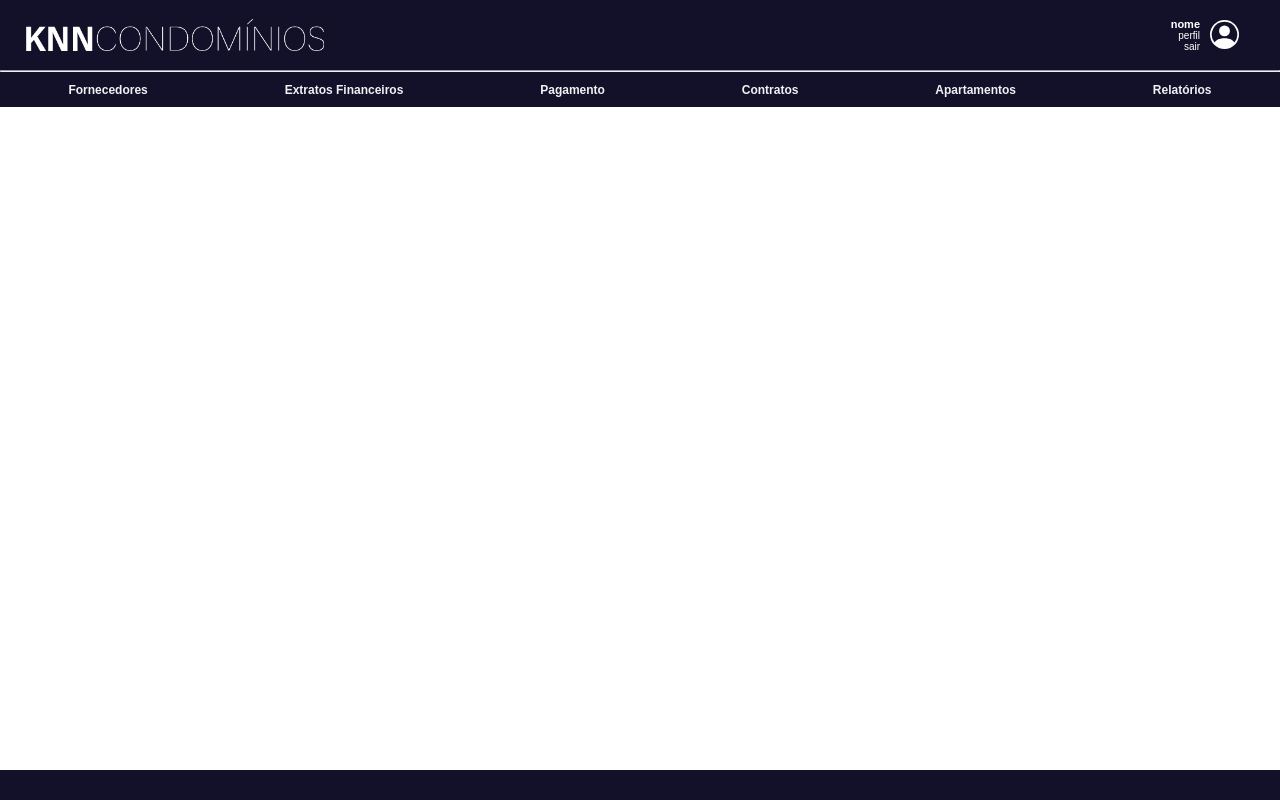
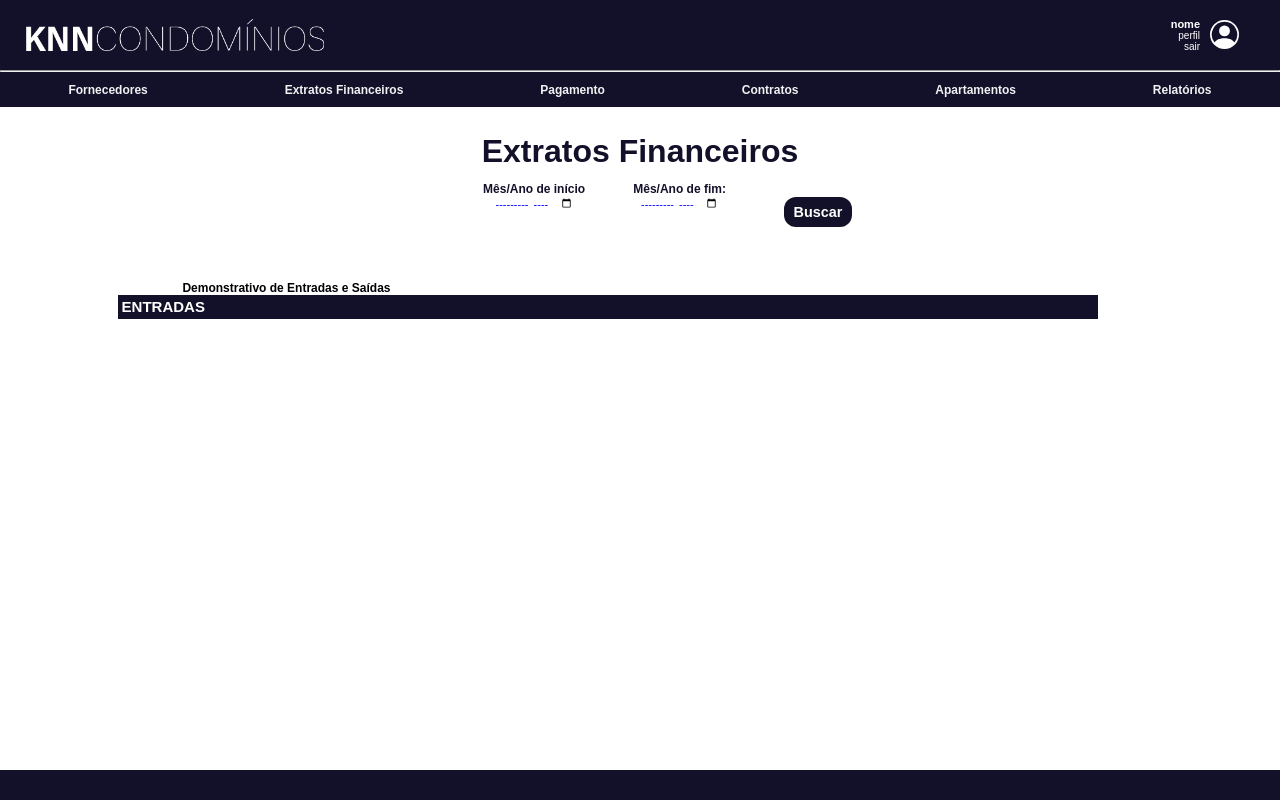
Before and after one commit to matheuspmbarcellos/KnnSystem, a React (Create React App) app in the folder frontend/: page /ExtratosResultado in a window 1280 px wide. Built offline with nearby package versions, Linux system fonts and the light colour scheme.

Commit message:
Relatório Apt

```diff
--- a/frontend/package.json
+++ b/frontend/package.json
@@ -11,7 +11,7 @@
     "react-dom": "^18.2.0",
     "react-query": "^3.39.3",
     "react-router-dom": "^6.21.3",
-    "react-scripts": "5.0.1",
+    "react-scripts": "^5.0.1",
     "styled-components": "^6.1.8",
     "web-vitals": "^2.1.4"
   },
--- /dev/null
+++ b/frontend/src/pages/ExtratoFinanceiros/ExtratoResultado/index.js
@@ -0,0 +1,16 @@
+import { ExtratosContainer, ResultadoContainer} from "./styles";
+import ExtratosFinanceiros from "..";
+
+const ExtratosResultado = () => {
+  return (
+    <ExtratosContainer>
+      <ExtratosFinanceiros/>
+        <ResultadoContainer>
+          <h1>Demonstrativo de Entradas e Saídas</h1>
+          <h2>ENTRADAS</h2>
+        </ResultadoContainer>
+    </ExtratosContainer>
+  )
+}
+
+export default ExtratosResultado;
--- /dev/null
+++ b/frontend/src/pages/ExtratoFinanceiros/ExtratoResultado/styles.js
@@ -0,0 +1,26 @@
+import styled from "styled-components";
+
+export const ExtratosContainer = styled.div`
+`
+
+export const ResultadoContainer = styled.div`
+    font-size: 10px;
+    display: flex;
+    flex-direction: column;
+    margin-right: 5%;
+    align-items: center;
+
+    h1 {
+        border: none;
+        width: 70%;
+        font-size: 12px;
+    }
+
+    h2{
+        background-color: #131129;
+        width: 80%;
+        color:white;
+        padding: .3%;
+        font-weight: regular;
+    }
+`
--- a/frontend/src/pages/ExtratoFinanceiros/index.js
+++ b/frontend/src/pages/ExtratoFinanceiros/index.js
@@ -1,10 +1,29 @@
-import { ExtratosFinanceirosContainer } from "./styles";
+import { ExtratosContainer, FormContainer, RowContainer  } from "./styles";
+
+import Button from "../../components/Button/Button";
 
 const ExtratosFinanceiros = () => {
   return (
-    <ExtratosFinanceirosContainer>
-        ExtratosFinanceiros
-    </ExtratosFinanceirosContainer>
+    <ExtratosContainer>
+      <h1>Extratos Financeiros</h1>
+
+      <form>
+        <RowContainer>
+          <FormContainer>
+            <label>Mês/Ano de início</label>
+            <input type="month" name="inicio" />
+          </FormContainer>
+
+         <FormContainer>
+           <label>Mês/Ano de fim:</label>
+           <input type="month" name="fim" />
+          </FormContainer>
+
+         <Button as="a" href="/ExtratosResultado">Buscar</Button>
+        </RowContainer>
+      </form>
+
+    </ExtratosContainer>
   )
 }
 
--- a/frontend/src/pages/ExtratoFinanceiros/styles.js
+++ b/frontend/src/pages/ExtratoFinanceiros/styles.js
@@ -1,5 +1,44 @@
 import styled from "styled-components";
 
-export const ExtratosFinanceirosContainer = styled.div`
+export const ExtratosContainer = styled.div`
+    display: flex;
+    flex-direction: column;
+    color: #131129;
+    width: 100%;
+    align-items: center;
+    margin-top: 2%;
+    margin-bottom: 3%;
 
+    h1{
+        font-stretch: wide;
+        padding-bottom: 1%;
+    }
 `
+
+export const FormContainer = styled.form`
+    font-size: 10px;
+    display: flex;
+    flex-direction: column;
+    margin-right: 5%;
+    align-items: center;
+    font-stretch: condensed;
+    font-size: 12px;
+    font-weight: 600;
+    margin-right: 10%;
+
+    input {
+        color:blue;
+        border: none;
+        width: 70%;
+        font-size: 11px;
+    }
+`
+export const RowContainer = styled.div`
+    display: flex;
+    flex-direction: row;
+
+    Button{
+        font-size: 11px;
+        height: fit-content;
+    }
+`
--- /dev/null
+++ b/frontend/src/pages/Relatorios/RelatorioApts/index.js
@@ -0,0 +1,43 @@
+import { RelatoriosContainer, Resultado } from "./styles";
+import Button from "../../../components/Button/Button";
+
+const RelatorioApt = () => {
+  return (
+    <RelatoriosContainer>
+        <h1>RELATÓRIOS</h1>
+        <Resultado>
+        <thead>
+          <tr>
+          <th>Apt.</th>
+          <th>Bloco</th>
+          <th>Nome do proprietário</th>
+          <th>Telefone do proprietário</th>
+          <th>CPF do proprietário</th>
+          <th>E-mail do proprietário</th>
+          <th>Nome do morador</th>
+          <th>Telefone do morador</th>
+          <th>CPF do morador</th>
+          <th>E-mail do morador</th>
+          <th>Metragem do imóvel</th>
+          </tr>
+        </thead>
+        <tbody>
+          <td>101</td>
+          <td>01</td>
+          <td>Fulano</td>
+          <td>2045-3145</td>
+          <td>102.446.966-06</td>
+          <td>fulano@gmail.com</td>
+          <td>Sicrano</td>
+          <td>2045-3145</td>
+          <td>102.446.966-06</td>
+          <td>sicrano@gmail.com</td>
+          <td>70m2</td>
+        </tbody>
+      </Resultado>
+      <Button>Salvar Relatório</Button>
+    </RelatoriosContainer>
+  )
+}
+
+export default RelatorioApt;
--- /dev/null
+++ b/frontend/src/pages/Relatorios/RelatorioApts/styles.js
@@ -0,0 +1,52 @@
+import styled from "styled-components";
+
+export const RelatoriosContainer = styled.div`
+width: 100%;
+height: 100%;
+display: flex;
+flex-direction: column;
+align-items: center;
+
+}
+
+h1 {
+    font-size: 35px;
+    color: #131129;
+    margin: 45px 10px 10px 10px;
+}
+`
+
+export const Resultado = styled.table`
+    width: 95%;
+    margin-bottom: 30px;
+
+    th {
+        text-align: center;
+        font-weight: bold;
+        font-size: 11px;
+        color: limegreen;
+        padding: 10px;
+        border-bottom: solid 1px limegreen;
+    }
+
+
+    td {
+        text-align: center;
+        padding: 10px;
+        font-size: 11px;
+        font-weight: 100;
+        border-bottom: solid 1px #cacaca;
+    }
+
+`
+
+export const ButtonContainer = styled.div`
+width: 60%;
+display: flex;
+justify-content: center;
+flex-direction: row;
+margin: 30px 10px 10px 10px;
+
+}
+
+`
--- a/frontend/src/pages/Relatorios/index.js
+++ b/frontend/src/pages/Relatorios/index.js
@@ -6,15 +6,13 @@ const Relatorios = () => {
     <RelatoriosContainer>
         <h1>RELATÓRIOS</h1>
         <ButtonContainer>
-          <Button>Apartamentos</Button>
+          <Button as="a" href="./RelatorioApt">Apartamentos</Button>
           <Button>Boletos em aberto</Button>
           <Button>Fornecedores ativos</Button>
-          <hr/>
         </ButtonContainer>
         <ButtonContainer>
           <Button>Despesas por competência</Button>
           <Button>Receitas por competência</Button>
-          <hr/>
         </ButtonContainer>
         <ButtonContainer>
           <Button>Contratos vigentes</Button>
--- a/frontend/src/routes/index.jsx
+++ b/frontend/src/routes/index.jsx
@@ -14,9 +14,11 @@ import Contratos from '../pages/Contratos';
 import CadastrarContrato from '../pages/Contratos/Cadastrar'
 import Apartamentos from '../pages/Apartamentos';
 import Relatorios from '../pages/Relatorios';
+import RelatorioApt from '../pages/Relatorios/RelatorioApts';
 import DetalharFornecedor from '../pages/Fornecedores/Detalhar';
 import AlterarFornecedor from '../pages/Fornecedores/Alterar';
 import InativarFornecedor from '../pages/Fornecedores/Inativar';
+import ExtratosResultado from '../pages/ExtratoFinanceiros/ExtratoResultado';
 
 const MainRoutes = () => {
     return (
@@ -34,10 +36,12 @@ const MainRoutes = () => {
             <Route path="/InativarFornecedor" element={<InativarFornecedor />} />
             <Route path="/Pagamento" element={<Pagamento />} />
             <Route path="/ExtratosFinanceiros" element={<ExtratosFinanceiros />} />
+            <Route path="/ExtratosResultado" element={<ExtratosResultado />} />
             <Route path="/Contratos" element={<Contratos />} />
             <Route path="/CadastrarContrato" element={<CadastrarContrato />} />
             <Route path="/Apartamentos" element={<Apartamentos />} />
             <Route path="/Relatorios" element={<Relatorios />} />
+            <Route path="/RelatorioApt" element={<RelatorioApt />} />
 
         </Routes>
     )
```
Also changed, not shown: 1 other file (tests, documents, lock files or other folders).
